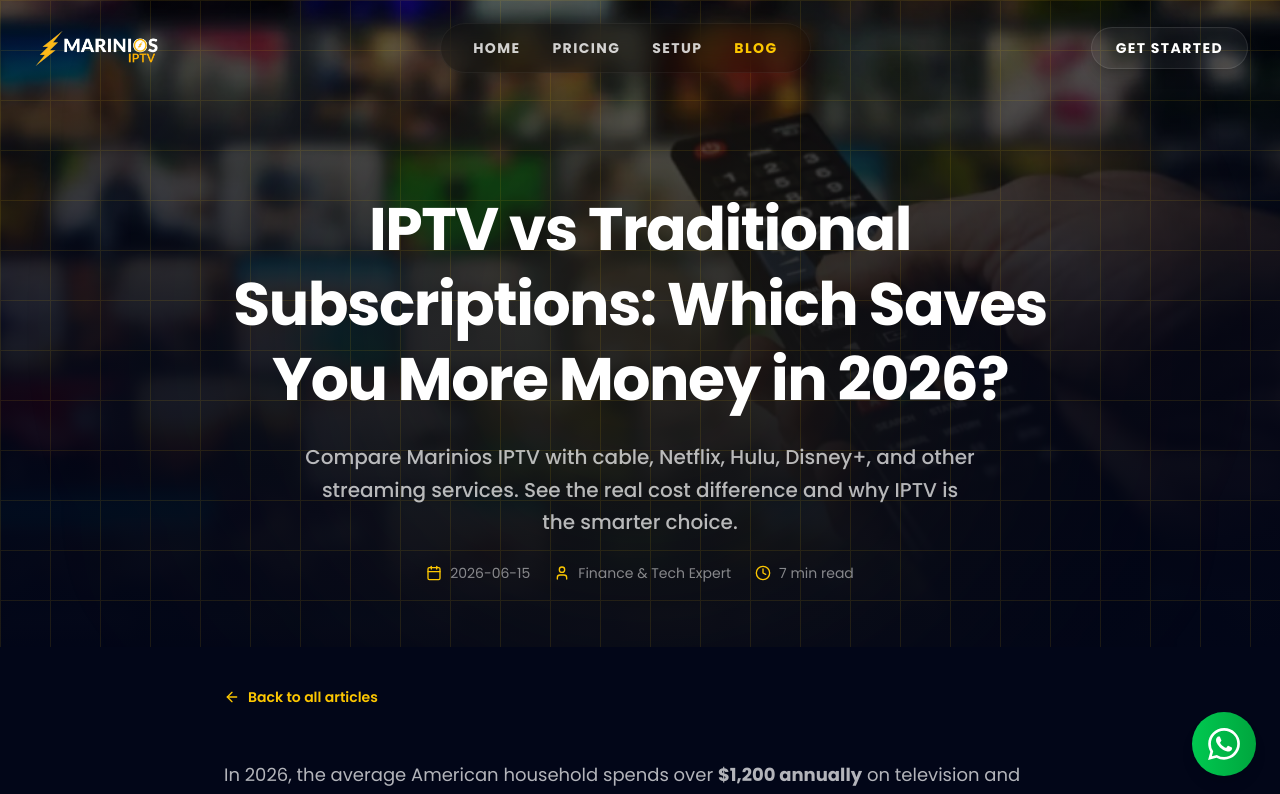
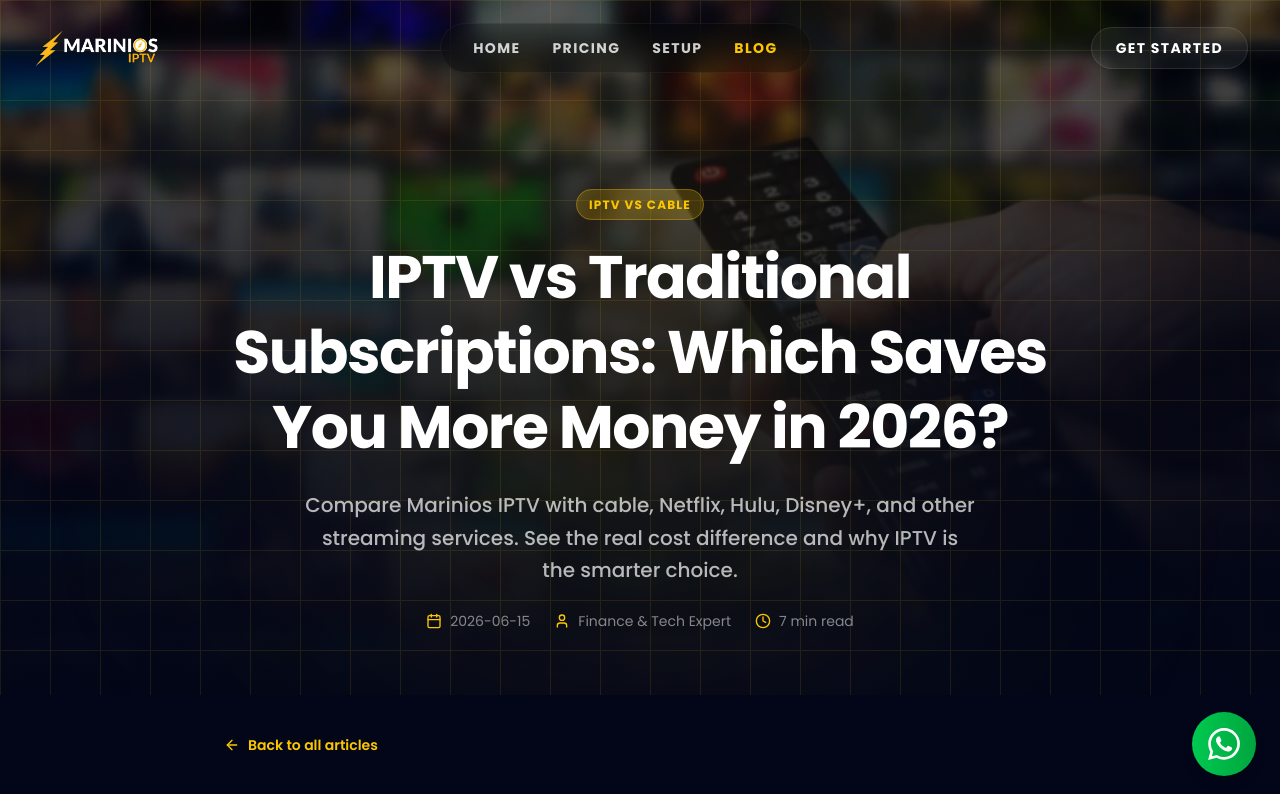
Before and after one commit to tt1235288-sys/mariniosiptv, a Next.js app: page /blog/iptv-vs-traditional-subscriptions-which-saves-you-more in a window 1280 px wide. Shown: the top 794 px of the page. Built offline with nearby package versions, Linux system fonts and the light colour scheme.

Commit message:
v03 edits

```diff
--- a/app/blog/[slug]/page.tsx
+++ b/app/blog/[slug]/page.tsx
@@ -19,7 +19,6 @@
   const post = blogPosts.find((p) => p.slug === resolvedParams.slug);
   if (!post) return generateSEOMetadata('Post Not Found');
 
-  // FIXED: Shorten title to 55-60 characters
   const shortTitle = post.title.length > 55 ? post.title.substring(0, 52) + '...' : post.title;
 
   return {
@@ -63,6 +62,9 @@
   const wordCount = post.content.replace(/<[^>]*>/g, '').split(/\s+/).length;
   const readTime = Math.max(3, Math.ceil(wordCount / 200));
 
+  // Safe fallback badge using your keywords array to avoid missing fields crash
+  const displayCategory = post.keywords && post.keywords.length > 0 ? post.keywords[0] : 'IPTV Guide';
+
   // JSON-LD Schema Structure
   const jsonLd = {
     '@context': 'https://schema.org',
@@ -100,7 +102,7 @@
         dangerouslySetInnerHTML={{ __html: JSON.stringify(jsonLd) }}
       />
 
-      {/* Hero Section - FIXED: min-h-fit dynamically adapts so long wrapped titles are safe */}
+      {/* Hero Section */}
       <section className="relative min-h-fit md:min-h-[55vh] lg:min-h-[60vh] flex items-center justify-center overflow-hidden">
 
         {/* Background Image */}
@@ -133,17 +135,15 @@
         {/* Glow Effect */}
         <div className="absolute top-1/2 left-1/2 -translate-x-1/2 -translate-y-1/2 w-[500px] h-[500px] md:w-[600px] md:h-[600px] bg-yellow-400/10 blur-[120px] md:blur-[150px] rounded-full pointer-events-none z-0" />
 
-        {/* FIXED: Increased mobile padding-top to pt-32 to fully push title out from underneath the navigation layer */}
+        {/* Header safe alignment spacer container */}
         <div className="max-w-4xl mx-auto w-full px-4 sm:px-6 lg:px-8 text-center relative z-10 pt-32 sm:pt-36 md:pt-40 lg:pt-48 pb-12 md:pb-16">
 
-          {/* Category Badge */}
-          {post.category && (
-            <div className="inline-block mb-4 md:mb-6">
-              <span className="px-3 py-1.5 bg-yellow-400/20 text-yellow-400 text-xs font-black uppercase tracking-widest rounded-full border border-yellow-400/30">
-                {post.category}
-              </span>
-            </div>
-          )}
+          {/* Category Badge - FIXED: Safely reads the derived string fallback */}
+          <div className="inline-block mb-4 md:mb-6">
+            <span className="px-3 py-1.5 bg-yellow-400/20 text-yellow-400 text-xs font-black uppercase tracking-widest rounded-full border border-yellow-400/30">
+              {displayCategory}
+            </span>
+          </div>
 
           {/* Title */}
           <h1 className="text-2xl sm:text-3xl md:text-4xl lg:text-5xl xl:text-6xl font-black text-white tracking-tight mb-4 md:mb-6 leading-tight">
```
